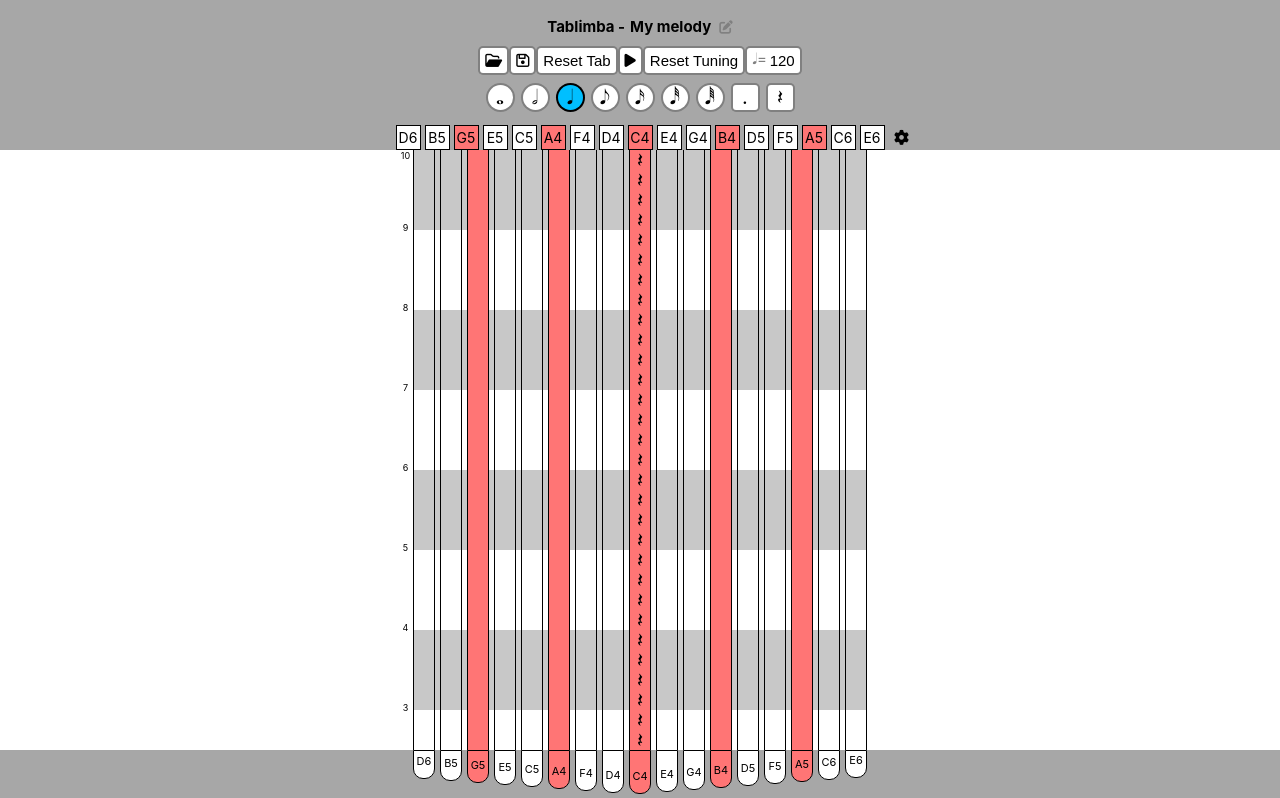
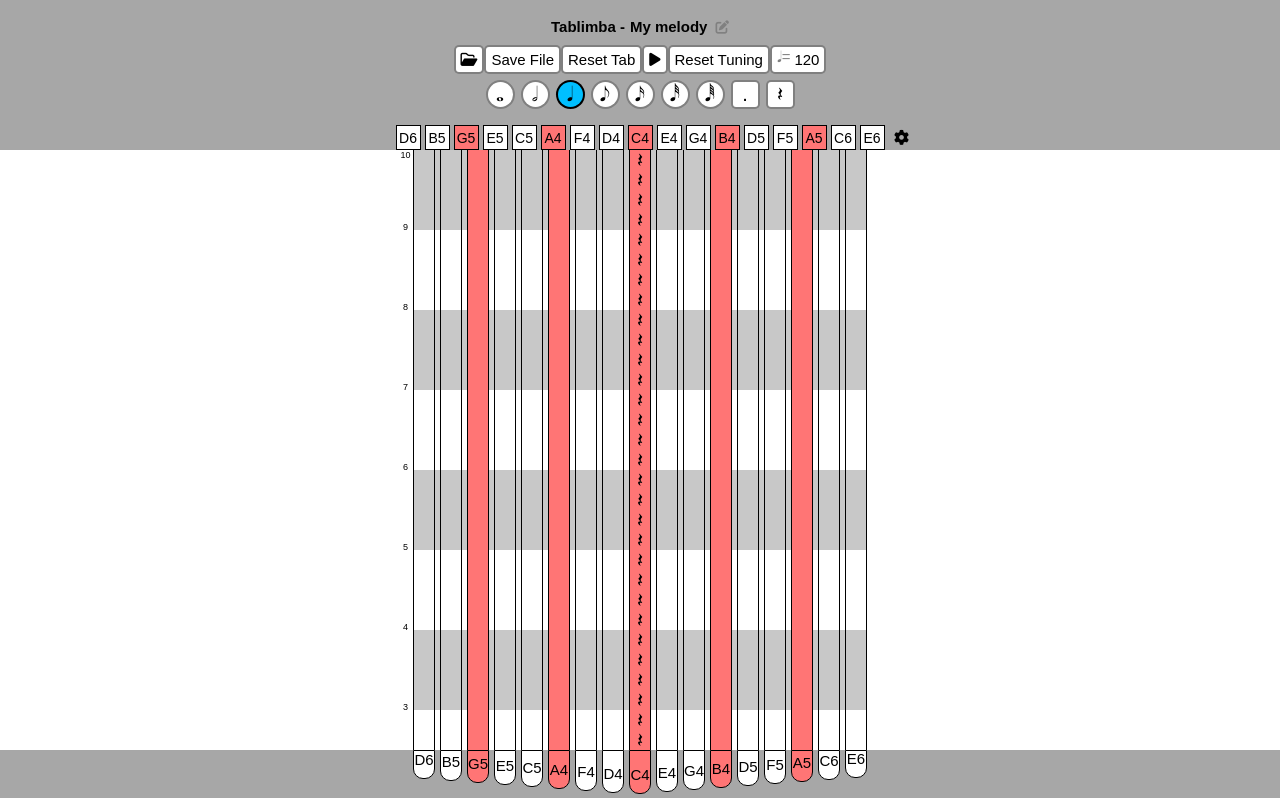
Before and after one commit to TheEssenceSeeker/tablimba, a React (Create React App) app: page / in a window 1280 px wide. Shown: the top 798 px of the page. Built offline with nearby package versions, Linux system fonts and the light colour scheme.

Commit message:
Created global style

```diff
--- a/src/App.css
+++ b/src/App.css
@@ -1,31 +1,4 @@
-* {
-  /*box-sizing: border-box;*/
-  font-size: 15px;
-}
 
-html {
-  overflow-y: scroll;
-}
-
-/* Chrome, Safari, Edge, Opera */
-input::-webkit-outer-spin-button,
-input::-webkit-inner-spin-button {
-  -webkit-appearance: none;
-  margin: 0;
-}
-
-/* Firefox */
-input[type=number] {
-  -moz-appearance: textfield;
-}
-
-:root {
-
-}
-
-div, input {
-  font-size: 11px;
-}
 
 /*----------------------------------------------*/
 
@@ -335,12 +308,6 @@ div.tab-bar:last-child div.bar-number {
   box-shadow: 0 0 0 2px #000;
 }
 
-a.button {
-  text-decoration: none;
-  color: #000;
-  font-size: 15px;
-}
-
 /* Input Raw */
 .input-raw {
   border: none;
--- a/src/App.js
+++ b/src/App.js
@@ -3,12 +3,14 @@ import './App.css'
 import Tablimba from './components/Tablimba'
 import {ThemeProvider} from "styled-components"
 import theme from "./components/styled/theme"
+import GlobalStyle from "./components/styled/global"
 
 function App() {
     const tuning = ['D6', 'B5', 'G5', 'E5', 'C5', 'A4', 'F4', 'D4', 'C4', 'E4', 'G4', 'B4', 'D5', 'F5', 'A5', 'C6', 'E6']
 
     return (
         <ThemeProvider theme={theme}>
+            <GlobalStyle />
             <div className={'main-wrapper'}>
                 <Tablimba tuning={tuning} />
             </div>
--- a/src/components/SaveTextFileButton.js
+++ b/src/components/SaveTextFileButton.js
@@ -4,9 +4,10 @@ import styled from 'styled-components'
 
 const ButtonA = styled(Button)`
   text-decoration: none;
-  color: #000;
-  //font-size: 15px;
+  color: ${props => props.theme.black};
   padding: 0 5px;
+  line-height: 15px;
+  font-family: ;
 `
 
 const SaveTextFileButton = ({fileName, extension, children, dataToSave, title}) => {
--- a/src/components/Tablimba.js
+++ b/src/components/Tablimba.js
@@ -150,7 +150,8 @@ const Tablimba = props => {
                                     fileName={tabName}
                                     dataToSave={{tuning, tab, tempo, tabName}}
                                     extension='tbl'>
-                    <i className="far fa-save"/>
+                    {/*<i className="far fa-save"/>*/}
+                    Save File
                 </SaveTextFileButton>
                 <Button onClick={resetTab} title={'Reset current tab'}>Reset Tab</Button>
                 <Button onClick={playMelody} title={'Play current tab'}><i className="fas fa-play"/></Button>
--- /dev/null
+++ b/src/components/styled/global.js
@@ -0,0 +1,26 @@
+import { createGlobalStyle } from 'styled-components'
+
+const GlobalStyle = createGlobalStyle`
+  * {
+      font-size: 15px;
+      font-family:Arial, "Helvetica Neue", Helvetica, sans-serif;
+  }
+
+  html {
+      overflow-y: scroll;
+  }
+
+  /* Chrome, Safari, Edge, Opera */
+  input::-webkit-outer-spin-button,
+  input::-webkit-inner-spin-button {
+    -webkit-appearance: none;
+    margin: 0;
+  }
+
+  /* Firefox */
+  input[type=number] {
+    -moz-appearance: textfield;
+  }
+`
+
+export default GlobalStyle
```
